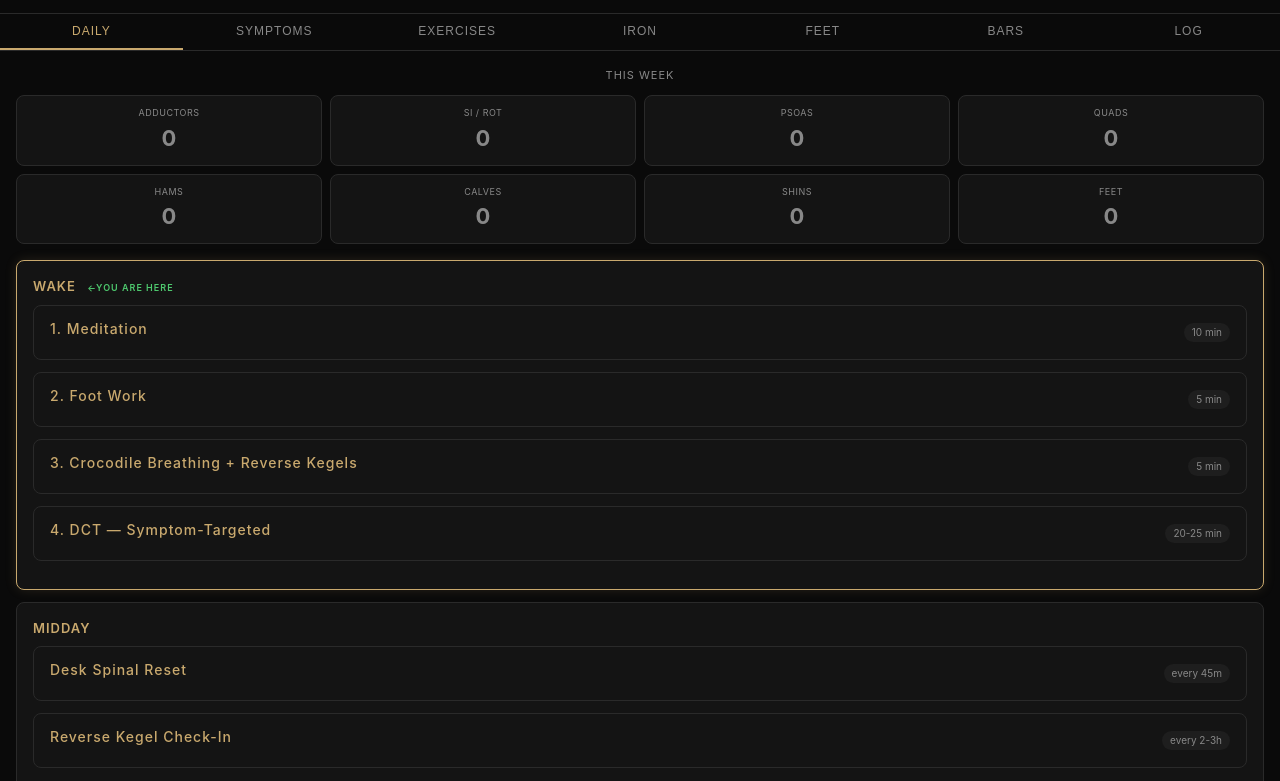
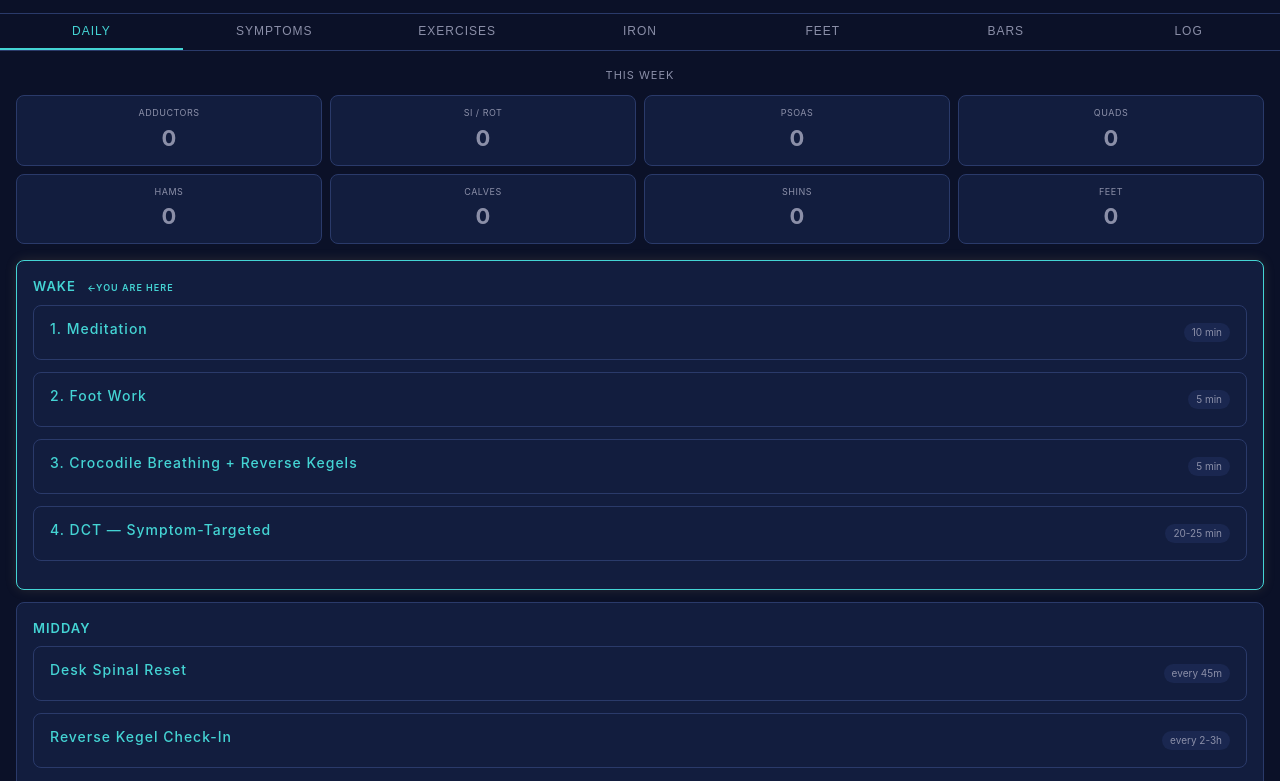
Before and after one commit to camronhaynes/st34dy, a website: page index.html in a window 1280 px wide. Shown: the part 76-857 px from the top of the page. Drawn offline with nearby package versions, Linux system fonts and the light colour scheme; no server answers.

Commit message:
Wild Berry Pop-Tart color scheme
Deep blue bg, teal accent, purple highlights, berry red.

Co-Authored-By: Claude Opus 4.6 (1M context) <noreply@anthropic.com>

```diff
--- a/index.html
+++ b/index.html
@@ -9,17 +9,18 @@
 <script src="https://cdn.jsdelivr.net/npm/@supabase/supabase-js@2"></script>
 <style>
 :root {
-  --bg: #0a0a0a;
-  --surface: #141414;
-  --surface2: #1e1e1e;
-  --border: #2a2a2a;
-  --text: #e0e0e0;
-  --text-dim: #888;
-  --accent: #c9a96e;
-  --accent-dim: #8a7245;
-  --red: #c94e4e;
-  --green: #4ec96e;
-  --blue: #4e8ac9;
+  --bg: #0b1128;
+  --surface: #121d3e;
+  --surface2: #1a2750;
+  --border: #2a3a6a;
+  --text: #e8e4f0;
+  --text-dim: #8b8fa8;
+  --accent: #44d4d4;
+  --accent-dim: #2a9e9e;
+  --red: #e04868;
+  --green: #44d4d4;
+  --blue: #4488ee;
+  --purple: #9878c8;
 }
 * { margin:0; padding:0; box-sizing:border-box; }
 body {
```
